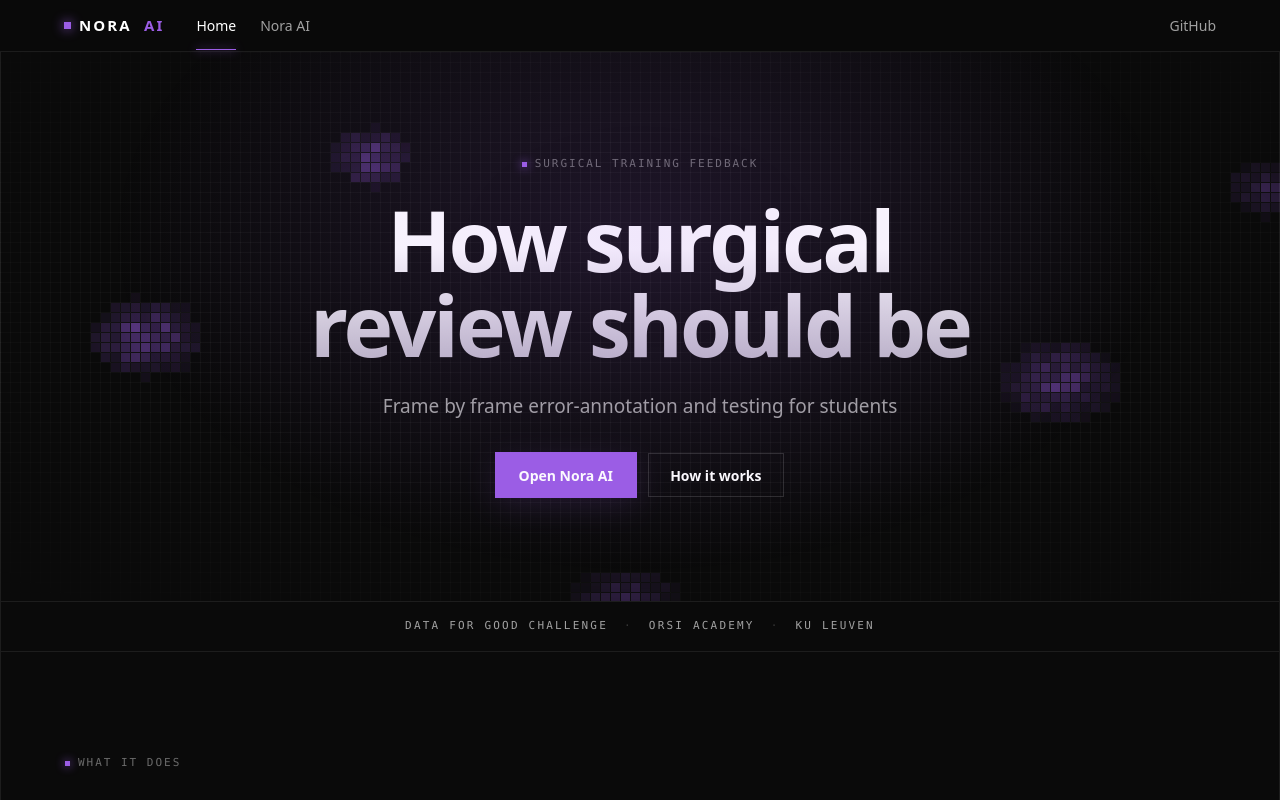
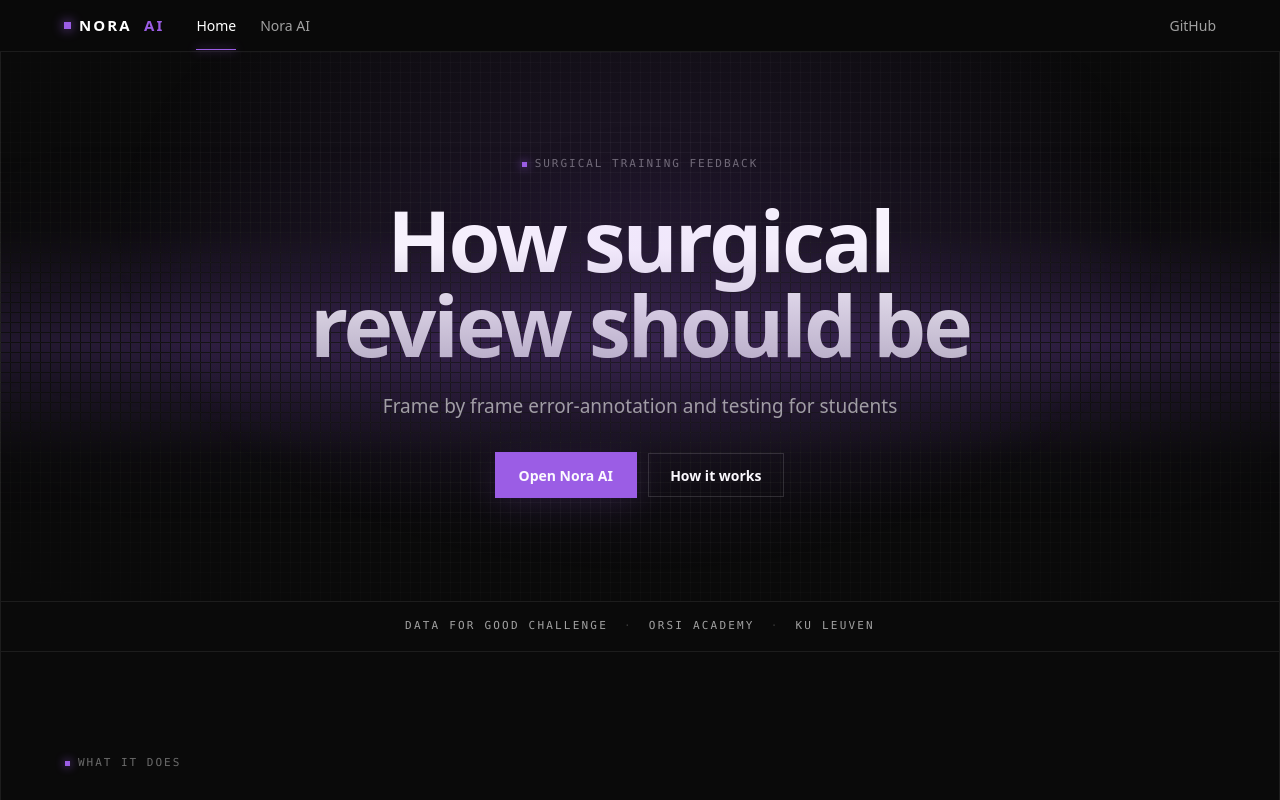
Before and after one commit to william-ragnarsson/DataForGoodChallenge, a React (Vite) app: page / in a window 1280 px wide. Shown: the top 800 px of the page. Built offline with nearby package versions, Linux system fonts and the light colour scheme.

Commit message:
gradient animation

```diff
--- a/src/components/landing/Hero.tsx
+++ b/src/components/landing/Hero.tsx
@@ -1,11 +1,19 @@
 import { Link } from "react-router-dom";
-import HeroGrid from "./HeroGrid";
 
 export default function Hero() {
   return (
     <section className="lp-hero">
-      {/* Background texture only — sits behind the type, never competes with it. */}
-      <HeroGrid />
+      {/* Background texture only — sits behind the type, never competes with it.
+          The masks (rows, then columns) sit on the two outer elements and stay
+          static; only the innermost element moves, so the cells stay locked to
+          the gridlines while the band travels. */}
+      <div className="lp-hero-grid" aria-hidden="true">
+        <div className="lp-scan">
+          <div className="lp-scan-band">
+            <div className="lp-scan-inner" />
+          </div>
+        </div>
+      </div>
 
       <div className="lp-container lp-hero-inner">
         <p className="lp-eyebrow">
--- a/src/components/landing/HeroGrid.tsx
+++ /dev/null
@@ -1,92 +0,0 @@
-/**
- * Hero background texture.
- *
- * A fine hairline grid with a few violet blobs sitting on it. Each blob is a
- * cluster of individual grid cells rather than a soft gradient, so the shape
- * stays quantised to the grid and reads as "cells lighting up" instead of a
- * glow pasted on top.
- *
- * Cell positions are emitted as `calc(var(--cell) * n)` so the whole field
- * rescales from one custom property at the breakpoint.
- */
-
-type Blob = {
-  /** Top-left corner of the cluster, in grid cells. */
-  x: number;
-  y: number;
-  /** Cluster size, in cells. */
-  w: number;
-  h: number;
-  seed: number;
-  /** Overall strength, so some blobs sit further back than others. */
-  strength: number;
-  delay: number;
-};
-
-// Kept clear of the centre column where the headline sits, so the type never
-// has to compete with a bright cluster directly behind it.
-const BLOBS: Blob[] = [
-  { x: 8, y: 24, w: 13, h: 9, seed: 1, strength: 1, delay: 0 },
-  { x: 32, y: 7, w: 10, h: 7, seed: 2, strength: 0.7, delay: 2.4 },
-  { x: 99, y: 28, w: 14, h: 10, seed: 3, strength: 0.95, delay: 4.8 },
-  { x: 122, y: 10, w: 9, h: 7, seed: 4, strength: 0.65, delay: 1.2 },
-  { x: 56, y: 51, w: 13, h: 8, seed: 5, strength: 0.8, delay: 3.6 },
-];
-
-/** Deterministic value in [0, 1) — avoids the field reshuffling on every render. */
-function noise(x: number, y: number, seed: number) {
-  const v = Math.sin(x * 12.9898 + y * 78.233 + seed * 37.719) * 43758.5453;
-  return v - Math.floor(v);
-}
-
-function cellsFor(blob: Blob) {
-  const cells: { x: number; y: number; o: number }[] = [];
-  const cx = (blob.w - 1) / 2;
-  const cy = (blob.h - 1) / 2;
-
-  for (let y = 0; y < blob.h; y++) {
-    for (let x = 0; x < blob.w; x++) {
-      const nx = (x - cx) / (blob.w / 2);
-      const ny = (y - cy) / (blob.h / 2);
-      const dist = Math.sqrt(nx * nx + ny * ny);
-      if (dist > 1) continue;
-
-      // Falloff from the centre, roughened so the edge is ragged rather than
-      // a clean ellipse.
-      const n = noise(x, y, blob.seed);
-      const o = (1 - dist) * (0.45 + 0.55 * n) * blob.strength;
-      if (o > 0.08) cells.push({ x, y, o });
-    }
-  }
-  return cells;
-}
-
-export default function HeroGrid() {
-  return (
-    <div className="lp-hero-grid" aria-hidden="true">
-      {BLOBS.map((blob, i) => (
-        <div
-          key={i}
-          className="lp-blob"
-          style={{
-            left: `calc(var(--cell) * ${blob.x})`,
-            top: `calc(var(--cell) * ${blob.y})`,
-            animationDelay: `${blob.delay}s`,
-          }}
-        >
-          {cellsFor(blob).map((cell, j) => (
-            <span
-              key={j}
-              className="lp-blob-cell"
-              style={{
-                left: `calc(var(--cell) * ${cell.x} + 1px)`,
-                top: `calc(var(--cell) * ${cell.y} + 1px)`,
-                opacity: Number(cell.o.toFixed(3)),
-              }}
-            />
-          ))}
-        </div>
-      ))}
-    </div>
-  );
-}
--- a/src/styles/landing.css
+++ b/src/styles/landing.css
@@ -275,10 +275,9 @@
    stronger layer. At this cell size the grid is dense, so the alpha has to
    come down or the field reads as a flat haze rather than a grid.
 
-   The violet blobs are clusters of individual cells (built in HeroGrid.tsx)
-   rather than soft gradients, so their shape stays quantised to the grid.
    A radial mask fades the whole field out on every edge, so it never
-   hard-stops against the section border or the vertical rails. */
+   hard-stops against the section border or the vertical rails. The mask on
+   this element also clips the scan layers nested inside it. */
 
 .lp-hero-grid {
   --cell: 10px;
@@ -308,30 +307,81 @@
   );
 }
 
-/* Animating the cluster rather than its cells keeps this to five animated
-   elements instead of a few hundred. */
-.lp-blob {
+/* --- Upward scan --------------------------------------------------------
+   A soft band that travels up the hero and loops.
+
+   The cell quantisation comes entirely from the masks, which are static. That
+   lets the gradient underneath move *continuously* — the cells still read as
+   discrete cells, they just brighten and dim gradually instead of snapping a
+   row at a time. Stepping the motion instead made the climb visibly jitter.
+
+   Only the innermost element animates, and it animates `transform`, so the
+   compositor handles it rather than repainting the band every frame. */
+
+.lp-scan {
   position: absolute;
-  animation: lp-blob-breathe 9s ease-in-out infinite;
+  inset: 0;
+  /* Rows: hide the 1px gridline, keep the cell interior. */
+  -webkit-mask-image: repeating-linear-gradient(
+    to bottom,
+    transparent 0 1px,
+    #000 1px var(--cell)
+  );
+  mask-image: repeating-linear-gradient(
+    to bottom,
+    transparent 0 1px,
+    #000 1px var(--cell)
+  );
 }
 
-@keyframes lp-blob-breathe {
-  0%,
-  100% {
-    opacity: 0.45;
-  }
-  50% {
-    opacity: 1;
-  }
+.lp-scan-band {
+  position: absolute;
+  inset: 0;
+  overflow: hidden;
+  /* Columns. Split across two elements so neither needs mask-composite. */
+  -webkit-mask-image: repeating-linear-gradient(
+    to right,
+    transparent 0 1px,
+    #000 1px var(--cell)
+  );
+  mask-image: repeating-linear-gradient(
+    to right,
+    transparent 0 1px,
+    #000 1px var(--cell)
+  );
 }
 
-/* Offset by 1px so each cell sits inside its box and the gridlines that bound
-   it stay visible. */
-.lp-blob-cell {
+/* Two tiles tall, so there is always coverage below as it rises. */
+.lp-scan-inner {
   position: absolute;
-  width: calc(var(--cell) - 1px);
-  height: calc(var(--cell) - 1px);
-  background: var(--accent);
+  left: 0;
+  right: 0;
+  top: 0;
+  height: calc(var(--cell) * 144);
+  background-image: linear-gradient(
+    to bottom,
+    transparent 0%,
+    transparent 44%,
+    rgba(155, 93, 229, 0.03) 56%,
+    rgba(155, 93, 229, 0.24) 72%,
+    rgba(155, 93, 229, 0.03) 88%,
+    transparent 97%,
+    transparent 100%
+  );
+  background-size: 100% calc(var(--cell) * 72);
+  background-repeat: repeat-y;
+  will-change: transform;
+  animation: lp-scan-up 20s linear infinite;
+}
+
+/* Travels exactly one tile, so start and end frames are identical. */
+@keyframes lp-scan-up {
+  from {
+    transform: translate3d(0, 0, 0);
+  }
+  to {
+    transform: translate3d(0, calc(var(--cell) * -72), 0);
+  }
 }
 
 .lp-hero-inner {
@@ -846,16 +896,10 @@
     --cell: 8px;
   }
 
-  /* There is no room to keep the clusters clear of the headline at this width,
-     so drop their alpha — they stay texture and the type stays crisp. */
-  .lp-blob-cell {
-    background: var(--accent-dim);
-  }
 }
 
 @media (prefers-reduced-motion: reduce) {
-  .lp-blob {
+  .lp-scan-inner {
     animation: none;
-    opacity: 0.8;
   }
 }
```
